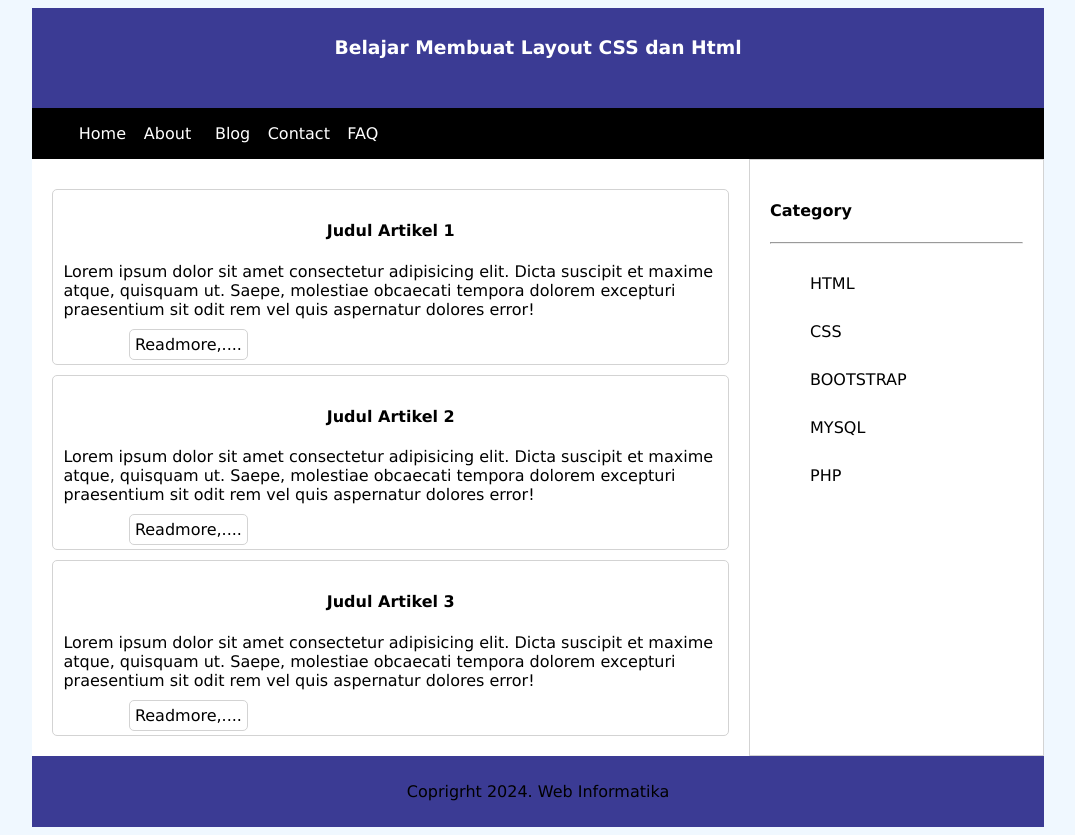
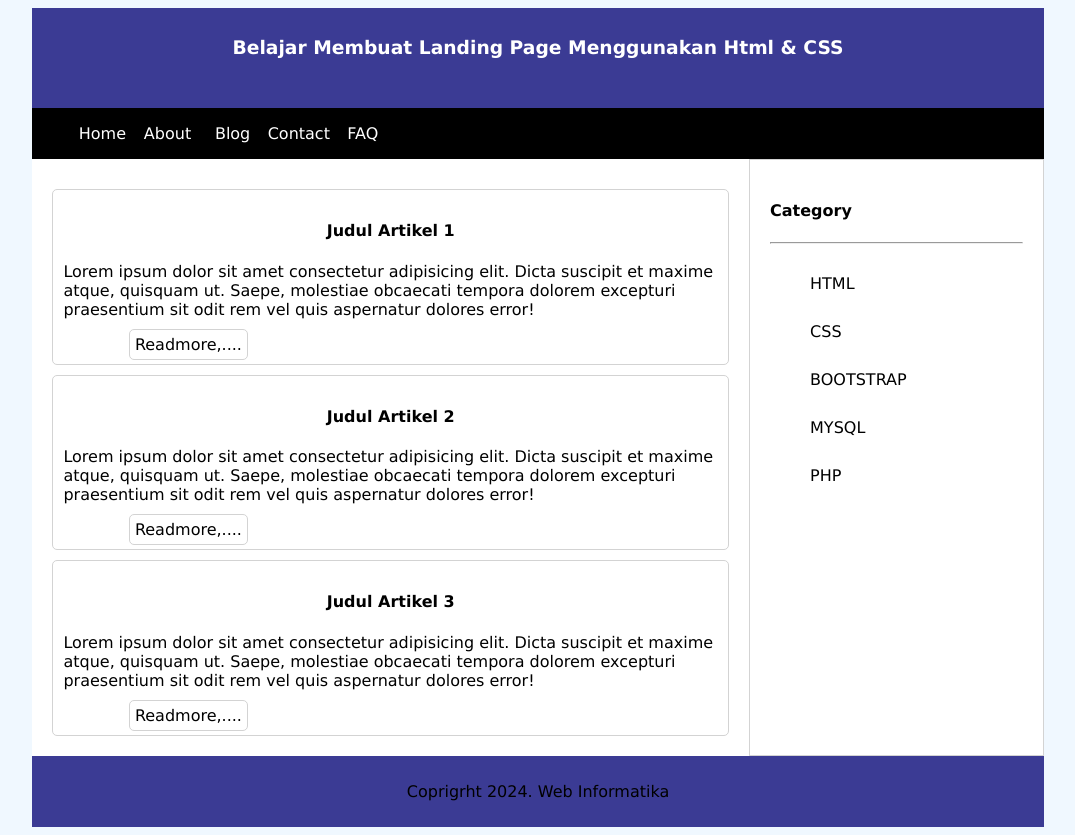
Before and after one commit to Yhyabnu/Landing-page, a plain HTML site: page index.html in a window 1280 px wide. Shown: the whole page, without its empty margins (102-1177 px from the left). Drawn offline with Linux system fonts and the light colour scheme.

Commit message:
Mengubah Tampilan Header

```diff
--- a/index.html
+++ b/index.html
@@ -8,7 +8,7 @@
 </head>
 <body>
     <div class="header">
-        <h3>Belajar Membuat Layout CSS dan Html</h3>
+        <h3>Belajar Membuat Landing Page Menggunakan Html & CSS</h3>
     </div>
 
         <div class="navigasi">
```
